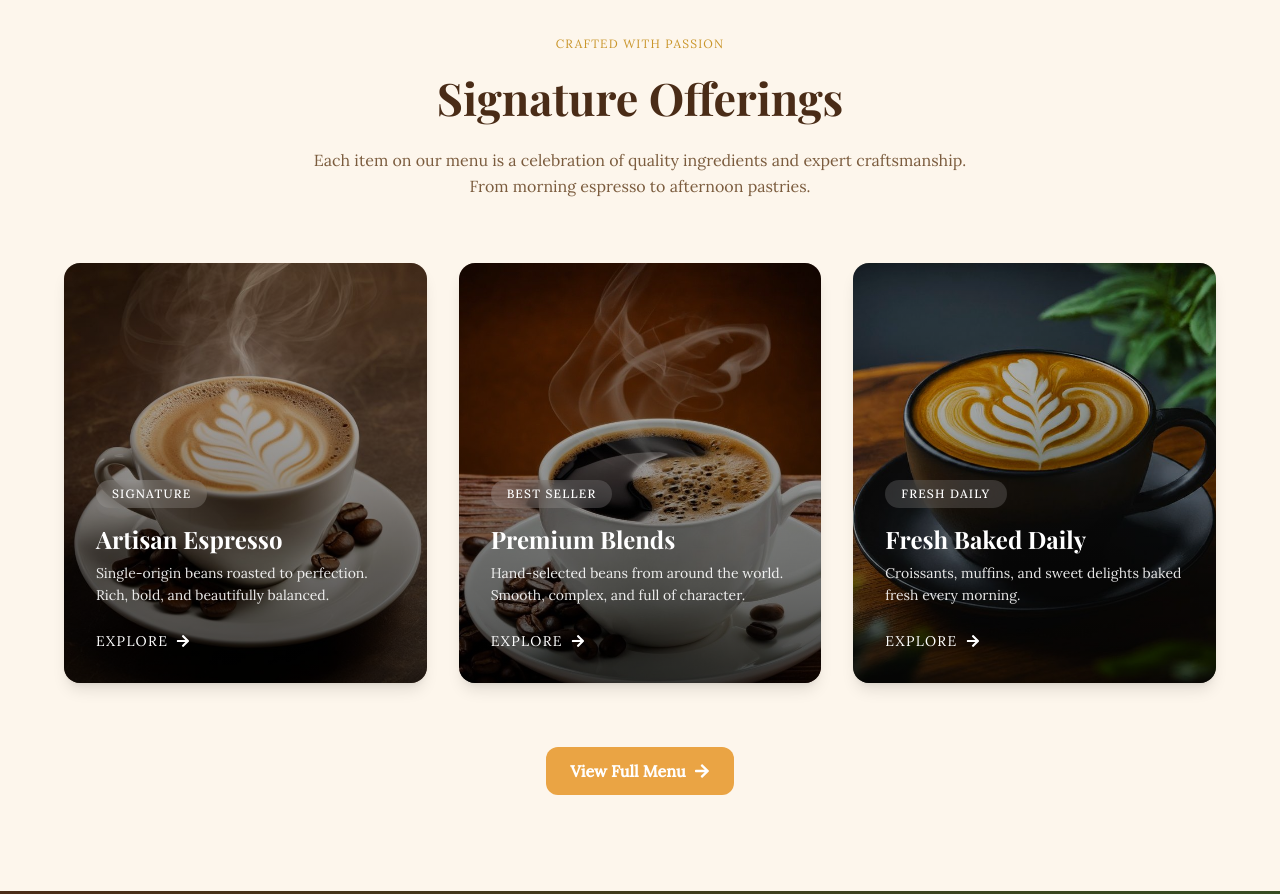
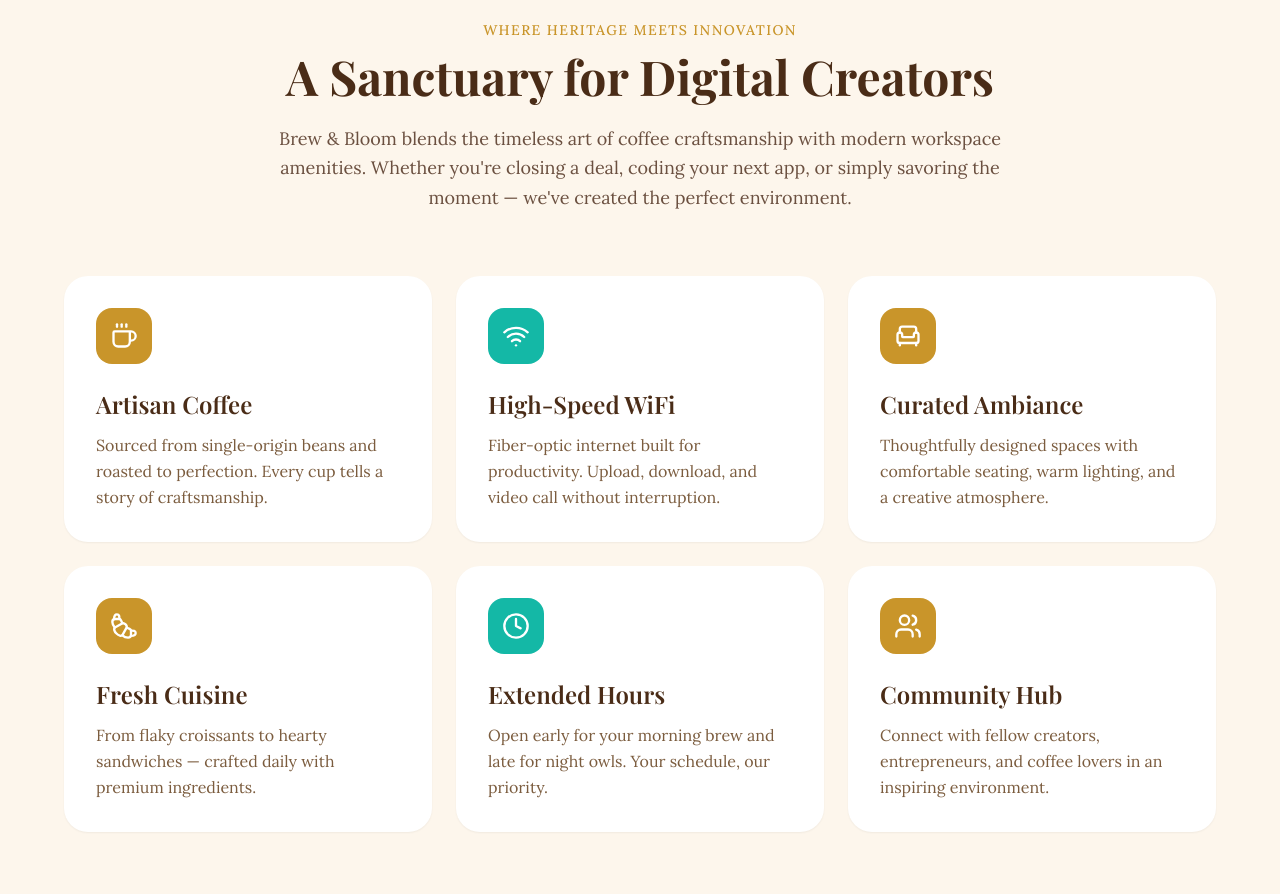
Before and after one commit to Fahim550/cozy-cafe, a Next.js app: page / in a window 1280 px wide. Shown: the part 860-1754 px from the top of the page. Built offline with nearby package versions, Linux system fonts and the light colour scheme; a web font is replaced by a local one.

Commit message:
add why choose use and story section in home page

```diff
--- a/app/page.jsx
+++ b/app/page.jsx
@@ -1,7 +1,16 @@
 "use client";
+import Image from "next/image";
 import Link from "next/link";
 import { useEffect } from "react";
 import { FaArrowRight } from "react-icons/fa";
+import {
+  LuArmchair,
+  LuClock,
+  LuCoffee,
+  LuCroissant,
+  LuUsers,
+  LuWifi,
+} from "react-icons/lu";
 
 // ── Scroll animation hook ───────────────────────────────────────
 function useScrollAnimation() {
@@ -65,6 +74,45 @@ const featured = [
     tag: "Fresh Daily",
     price: "৳ 180",
     image: "/assets/coffee3.jpeg",
+  },
+];
+
+const features = [
+  {
+    icon: <LuCoffee size={28} />,
+    bgColor: "#C9952A",
+    title: "Artisan Coffee",
+    desc: "Sourced from single-origin beans and roasted to perfection. Every cup tells a story of craftsmanship.",
+  },
+  {
+    icon: <LuWifi size={28} />,
+    bgColor: "#14B8A6",
+    title: "High-Speed WiFi",
+    desc: "Fiber-optic internet built for productivity. Upload, download, and video call without interruption.",
+  },
+  {
+    icon: <LuArmchair size={28} />,
+    bgColor: "#C9952A",
+    title: "Curated Ambiance",
+    desc: "Thoughtfully designed spaces with comfortable seating, warm lighting, and a creative atmosphere.",
+  },
+  {
+    icon: <LuCroissant size={28} />,
+    bgColor: "#C9952A",
+    title: "Fresh Cuisine",
+    desc: "From flaky croissants to hearty sandwiches — crafted daily with premium ingredients.",
+  },
+  {
+    icon: <LuClock size={28} />,
+    bgColor: "#14B8A6",
+    title: "Extended Hours",
+    desc: "Open early for your morning brew and late for night owls. Your schedule, our priority.",
+  },
+  {
+    icon: <LuUsers size={28} />,
+    bgColor: "#C9952A",
+    title: "Community Hub",
+    desc: "Connect with fellow creators, entrepreneurs, and coffee lovers in an inspiring environment.",
   },
 ];
 
@@ -192,80 +240,65 @@ export default function Home() {
         </div> */}
       </section>
 
-      {/* ── Featured Items ────────────────────────────────────── */}
-      {/* <section className="py-24 px-6" style={{ background: "#FDF6EC" }}>
+      <section className="py-20 px-6 bg-[#FDF6EC]">
         <div className="max-w-6xl mx-auto">
-          <div className="text-center mb-16 animate-on-scroll">
-            <p
-              className="text-xs tracking-widest uppercase mb-3"
-              style={{ color: "#C9952A" }}
-            >
-              From Our Kitchen
+          {/* Header */}
+          <div className="text-center mb-16">
+            <p className="text-[#C9952A] text-sm tracking-widest uppercase font-medium mb-3">
+              WHERE HERITAGE MEETS INNOVATION
             </p>
-            <h2
-              className="font-display font-bold mb-4"
-              style={{
-                fontSize: "clamp(1.8rem, 4vw, 2.8rem)",
-                color: "#4A2C17",
-              }}
-            >
-              Today's Favourites
+            <h2 className="font-display font-bold text-4xl md:text-5xl leading-tight text-[#4A2C17] mb-6">
+              A Sanctuary for Digital Creators
             </h2>
-            <div className="divider mx-auto">
-              <div className="divider-line" />
-              <div className="divider-dot" />
-              <div className="divider-line" />
-            </div>
+            <p className="max-w-3xl mx-auto text-lg text-[#6B5040] leading-relaxed">
+              Brew & Bloom blends the timeless art of coffee craftsmanship with
+              modern workspace amenities. Whether you're closing a deal, coding
+              your next app, or simply savoring the moment — we've created the
+              perfect environment.
+            </p>
           </div>
 
-          <div className="grid grid-cols-1 md:grid-cols-3 gap-8">
-            {featured.map((item, i) => (
+          {/* Features Grid */}
+          <div className="grid grid-cols-1 md:grid-cols-2 lg:grid-cols-3 gap-6">
+            {features.map((feature, index) => (
               <div
-                key={item.name}
-                className="menu-card p-8 animate-on-scroll"
-                style={{ transitionDelay: `${i * 0.12}s` }}
+                key={index}
+                className="bg-white p-8 rounded-3xl shadow-sm hover:shadow-md transition-all duration-300 group"
               >
-                <div className="text-5xl mb-5">{item.emoji}</div>
+                {/* Icon */}
                 <div
-                  className="inline-block text-xs px-3 py-1 mb-4 tracking-widest uppercase"
-                  style={{
-                    background: "#F5E6CC",
-                    color: "#A0673A",
-                    fontSize: "0.65rem",
-                  }}
+                  className="w-14 h-14 flex items-center justify-center rounded-2xl mb-6 transition-transform group-hover:scale-110"
+                  style={{ backgroundColor: feature.bgColor }}
                 >
-                  {item.tag}
+                  <div className="text-white">{feature.icon}</div>
                 </div>
-                <h3
-                  className="font-display font-semibold text-xl mb-2"
-                  style={{ color: "#4A2C17" }}
-                >
-                  {item.name}
+
+                {/* Title */}
+                <h3 className="font-display font-semibold text-2xl text-[#4A2C17] mb-3">
+                  {feature.title}
                 </h3>
-                <p
-                  className="text-sm leading-relaxed mb-6"
-                  style={{ color: "#7B5C3E" }}
-                >
-                  {item.desc}
-                </p>
-                <div
-                  className="font-display font-bold text-lg"
-                  style={{ color: "#C9952A" }}
-                >
-                  {item.price}
-                </div>
+
+                {/* Description */}
+                <p className="text-[#7B5C3E] leading-relaxed">{feature.desc}</p>
               </div>
             ))}
           </div>
 
-          <div className="text-center mt-12 animate-on-scroll">
-            <Link href="/menu" className="btn-primary">
-              View Full Menu
+          {/* Discover Button */}
+          <div className="flex justify-center mt-16">
+            <Link
+              href="/about"
+              className="inline-flex items-center gap-3 bg-[#4A2C17] hover:bg-[#3A2212] text-white px-10 py-4 rounded-full font-medium transition-all duration-300"
+            >
+              Discover Our Story
+              <FaArrowRight />
             </Link>
           </div>
         </div>
-      </section> */}
-      <section className="py-24 px-6 bg-[#FDF6EC]">
+      </section>
+
+      {/* ── Featured Items ────────────────────────────────────── */}
+      <section className="py-24 px-6 bg-[#F5E6CC]">
         <div className="max-w-6xl mx-auto">
           {/* Header */}
           <div className="text-center mb-16">
@@ -330,20 +363,15 @@ export default function Home() {
                     {item.desc}
                   </p>
 
-                  <div className="flex items-center justify-between">
-                    {/* <div
-                      className="font-display font-bold text-2xl"
-                      style={{ color: "#F5E6CC" }}
-                    >
-                      {item.price}
-                    </div> */}
-                    <Link
-                      href="/menu"
-                      className="text-sm uppercase tracking-widest hover:underline flex items-center gap-2"
-                    >
-                      Explore <FaArrowRight />
-                    </Link>
-                  </div>
+                  <Link
+                    href="/menu"
+                    className="group inline-flex items-center gap-3 text-sm uppercase tracking-widest text-[#EAA444] hover:text-[#C9952A]"
+                  >
+                    Explore
+                    <span className="transition-all duration-300 group-hover:translate-x-2 group-hover:text-[#C9952A]">
+                      <FaArrowRight size={17} />
+                    </span>
+                  </Link>
                 </div>
               </div>
             ))}
@@ -362,7 +390,7 @@ export default function Home() {
       </section>
 
       {/* ── About Snippet ─────────────────────────────────────── */}
-      <section
+      {/* <section
         className="py-24 px-6"
         style={{
           background: "linear-gradient(135deg, #4A2C17 0%, #2D5A27 100%)",
@@ -398,6 +426,74 @@ export default function Home() {
           <Link href="/about" className="btn-outline">
             Read Our Story
           </Link>
+        </div>
+      </section> */}
+
+      <section className="py-24 px-6 bg-[#FDF6EC]">
+        <div className="max-w-6xl mx-auto">
+          <div className="grid grid-cols-1 lg:grid-cols-2 gap-12 lg:gap-16 items-center">
+            {/* Left Side - Text Content */}
+            <div className="space-y-8">
+              <p className="text-[#C9952A] text-sm tracking-widest uppercase font-medium">
+                OUR STORY
+              </p>
+
+              <h2 className="font-display font-bold text-4xl md:text-5xl leading-tight text-[#4A2C17]">
+                Crafted with Passion,
+                <br />
+                Served with Love
+              </h2>
+
+              <div className="space-y-6 text-[#6B5040] text-[17px] leading-relaxed">
+                <p>
+                  Since 2019, Brew & Bloom has been more than just a café — it's
+                  a community gathering place where friendships are formed over
+                  perfectly brewed coffee.
+                </p>
+                <p>
+                  We source our beans from sustainable farms around the world
+                  and roast them in small batches to ensure the freshest, most
+                  flavorful cup every time.
+                </p>
+              </div>
+
+              <Link
+                href="/about"
+                className="inline-flex items-center gap-3 group bg-[#4A2C17] hover:bg-[#3A2212] text-white px-8 py-4 rounded-full font-medium transition-all duration-300"
+              >
+                Learn More About Us
+                {/* <span className="transition-transform group-hover:translate-x-1">
+                  →
+                </span> */}
+                <FaArrowRight className="transition-transform group-hover:translate-x-1" />
+              </Link>
+            </div>
+
+            {/* Right Side - Two Images */}
+            <div className="grid grid-cols-1 sm:grid-cols-2 gap-6">
+              {/* Coffee Image */}
+              <div className="relative rounded-3xl overflow-hidden shadow-lg aspect-[3/4]">
+                <Image
+                  width={500}
+                  height={500}
+                  src="/assets/story1.jpeg"
+                  alt="Artisan Coffee"
+                  className="w-full h-full object-cover transition-transform hover:scale-105 duration-500"
+                />
+              </div>
+
+              {/* Pastries Image */}
+              <div className="relative rounded-3xl overflow-hidden shadow-lg aspect-[3/4] mt-8 sm:mt-12">
+                <Image
+                  width={500}
+                  height={500}
+                  src="/assets/story2.jpeg"
+                  alt="Fresh Baked Pastries"
+                  className="w-full h-full object-cover transition-transform hover:scale-105 duration-500"
+                />
+              </div>
+            </div>
+          </div>
         </div>
       </section>
 
```
Also changed, not shown: public/assets/story1.jpeg (added), public/assets/story2.jpeg (added).
